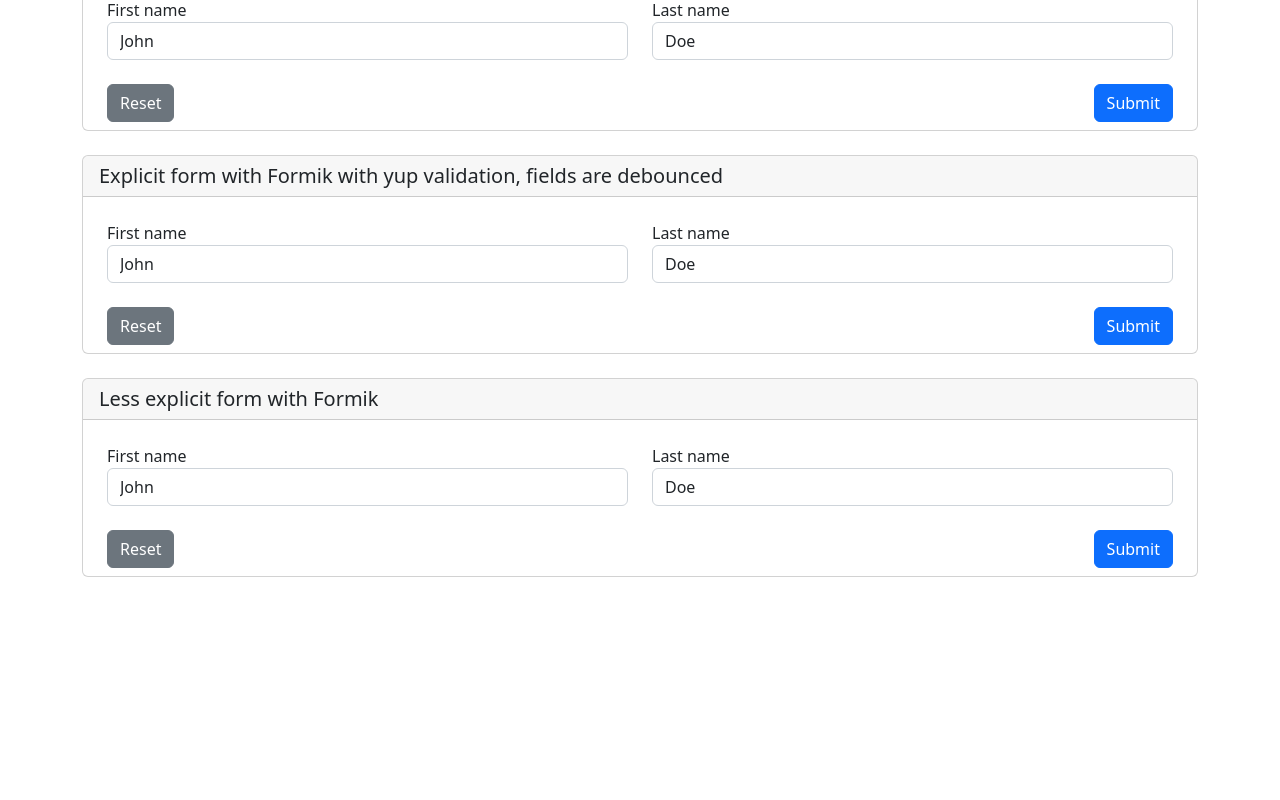
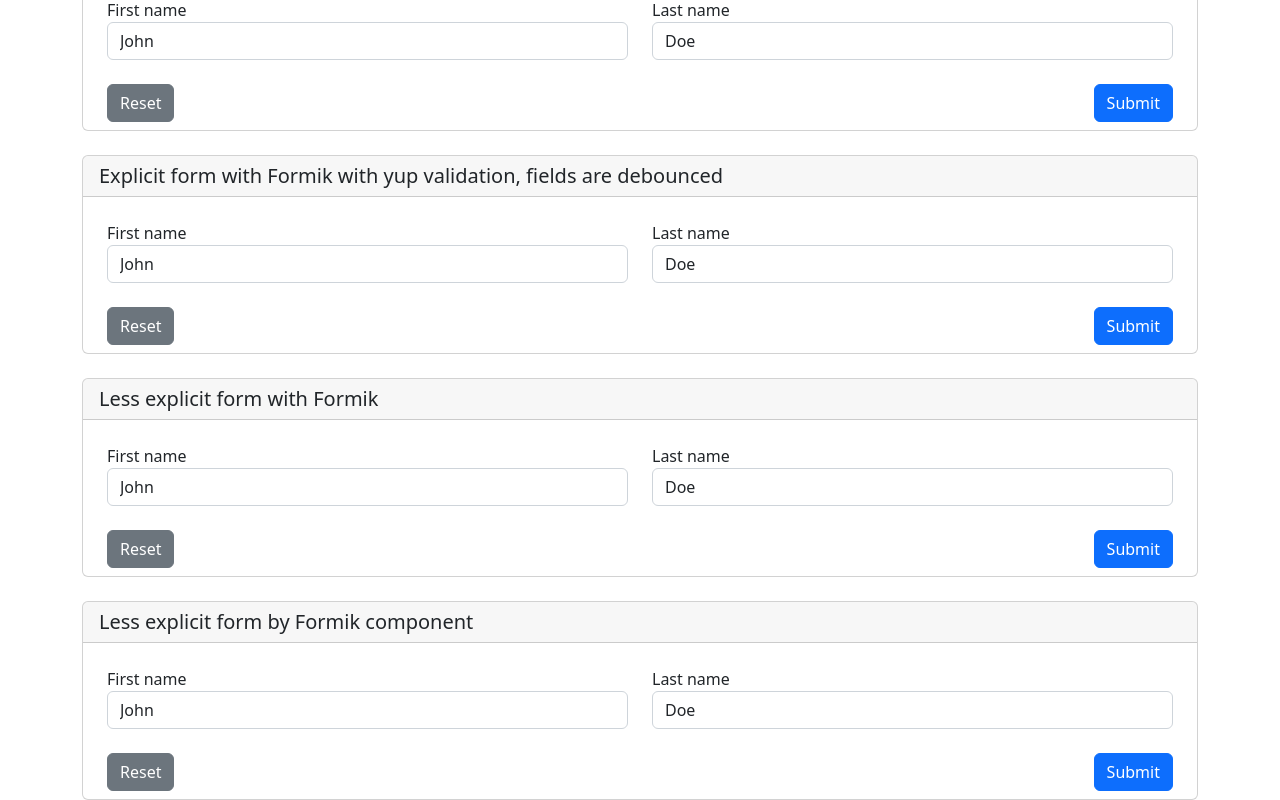
Before and after one commit to majklgolees/react-formik, a React (Vite) app: page / in a window 1280 px wide. Shown: the part 538-1338 px from the top of the page. Before the commit the page ends 1115 px from the top, so only its background shows below. Built offline with nearby package versions, Linux system fonts and the light colour scheme.

Commit message:
[new]add lesser explicit form

```diff
--- a/src/App.tsx
+++ b/src/App.tsx
@@ -5,6 +5,7 @@ import ExplicitFormWithExplicitValidation from "./components/forms/explicit-form
 import ExplicitFormWithExplicitValidationDebounced from "./components/forms/explicit-form-with-explicit-validation-debounced.tsx";
 import ExplicitFormWithYupValidation from "./components/forms/explicit-form-with-yup-validation.tsx";
 import LessExplicitForm from "./components/forms/less-explicit-form.tsx";
+import LessLessExplicitForm from "./components/forms/less-less-explicit-form.tsx";
 
 function App() {
   return (
@@ -24,6 +25,9 @@ function App() {
       <Card cardHeaderText="Less explicit form with Formik">
         <LessExplicitForm></LessExplicitForm>
       </Card>
+      <Card cardHeaderText="Less explicit form by Formik component">
+        <LessLessExplicitForm></LessLessExplicitForm>
+      </Card>
     </Base>
   );
 }
--- /dev/null
+++ b/src/components/forms/less-less-explicit-form.tsx
@@ -0,0 +1,70 @@
+import * as yup from "yup";
+import {Formik} from "formik";
+
+const LessLessExplicitForm = () => {
+  return (
+    <Formik
+      initialValues={{ firstName: "John", lastName: "Doe" }}
+      validationSchema={
+        yup.object({
+        firstName: yup
+          .string()
+          .required("First name is required")
+          .min(3, "At least 3 characters required"),
+        lastName: yup.string().required().min(3),
+      })}
+      onSubmit={(values) => {
+        alert(JSON.stringify(values, null, 2));
+      }}
+    >
+      {formikForm => (
+        <form onSubmit={formikForm.handleSubmit} onReset={formikForm.handleReset}>
+          <div className="row">
+            <div className="col-6">
+              <label htmlFor="firstName">
+                First name {formikForm.touched.firstName ? "(Touched)" : null}
+              </label>
+              <input
+                type="text"
+                className="form-control"
+                id="firstName"
+                {...formikForm.getFieldProps("firstName")}
+              />
+              {formikForm.errors.firstName ? (
+                <div className="text-danger mt-1">
+                  {formikForm.errors.firstName}
+                </div>
+              ) : null}
+            </div>
+            <div className="col-6">
+              <label htmlFor="lastName" id="lastName">
+                Last name {formikForm.touched.lastName ? "(Touched)" : null}
+              </label>
+              <input
+                type="text"
+                className="form-control"
+                id="lastName"
+                {...formikForm.getFieldProps("lastName")}
+              />
+              {formikForm.errors.lastName ? (
+                <div className="text-danger mt-1">
+                  {formikForm.errors.lastName}
+                </div>
+              ) : null}
+            </div>
+            <div className="d-flex justify-content-between mt-4">
+              <button type="reset" className="btn btn-secondary">
+                Reset
+              </button>
+              <button type="submit" className="btn btn-primary">
+                Submit
+              </button>
+            </div>
+          </div>
+        </form>
+      )}
+    </Formik>
+  );
+};
+
+export default LessLessExplicitForm;
```
Also changed, not shown: 1 other file (tests, documents, lock files or other folders).
